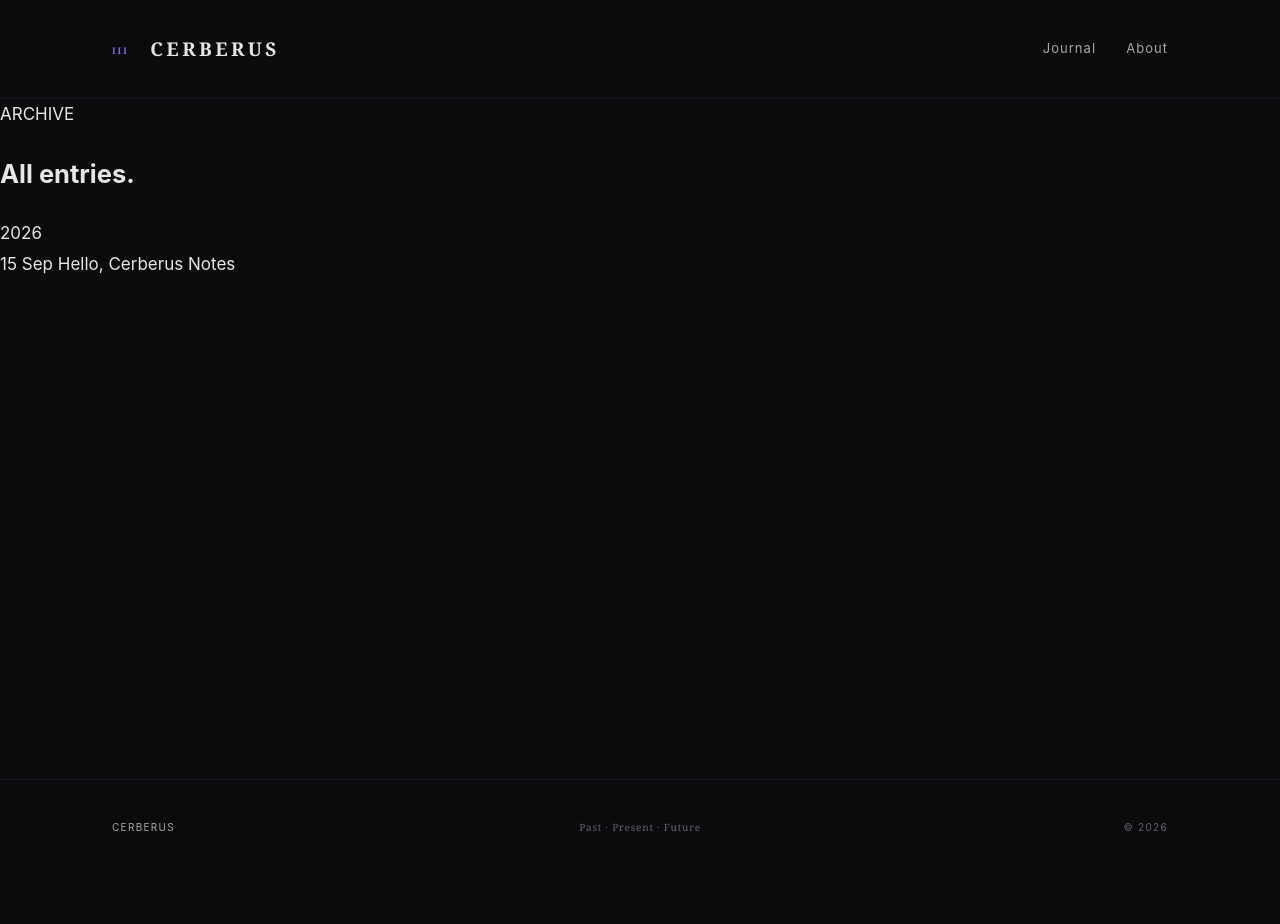
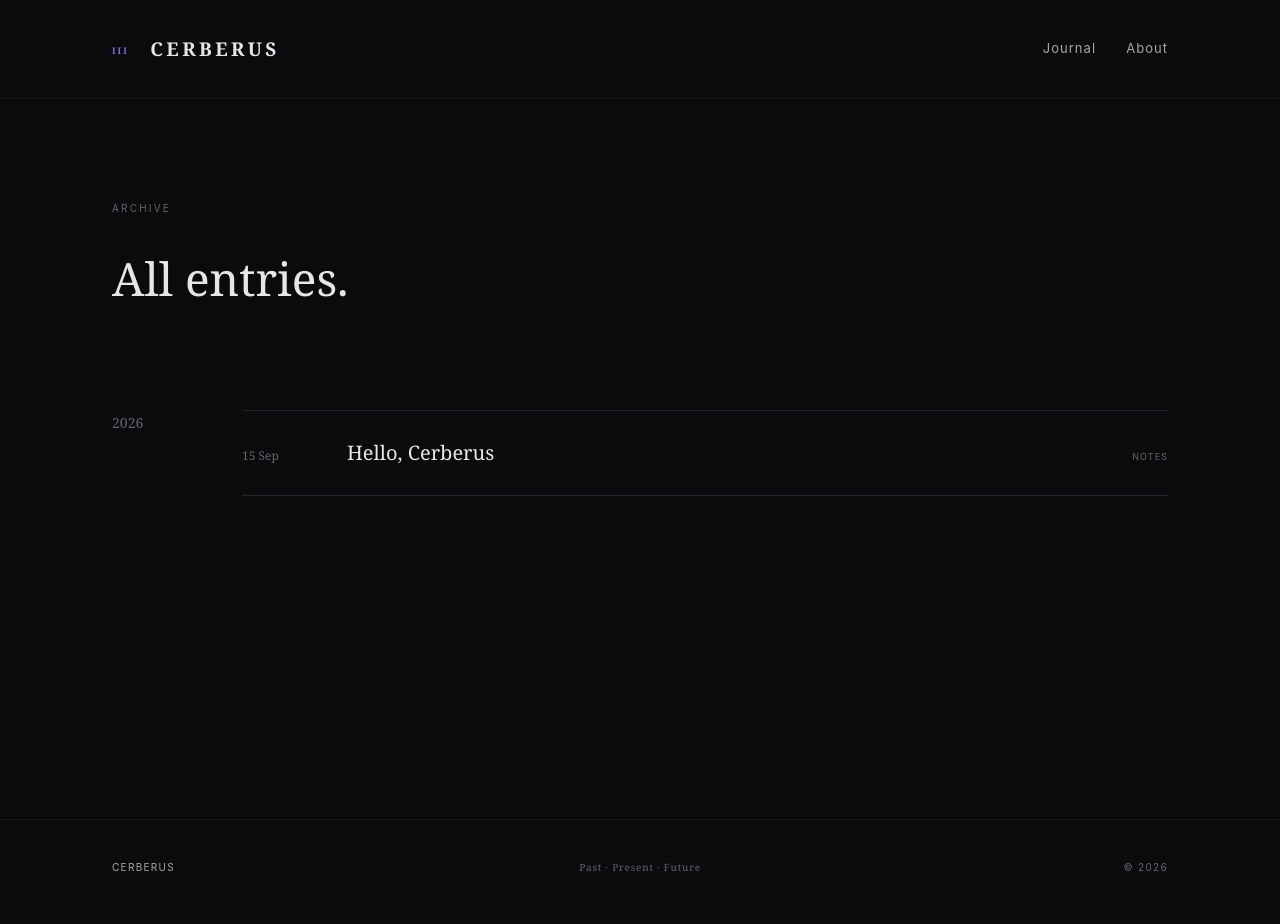
Before and after one commit to D3Capital/cerberus, a Jekyll site: the page built from archive.html, in a window 1280 px wide. Built offline with Jekyll 4.4.1, drawn with Linux system fonts in a browser that asks for light colours; before the commit the page ends 900 px from its top, so only the background shows below that.

Commit message:
Update style.css

```diff
--- a/assets/css/style.css
+++ b/assets/css/style.css
@@ -670,3 +670,120 @@ a {
   line-height: 2;
   letter-spacing: 0.08em;
 }
+/* =========================================================
+   Archive
+   ========================================================= */
+
+.archive {
+  max-width: var(--page-width);
+  min-height: 720px;
+
+  margin: 0 auto;
+  padding: 100px 32px 130px;
+}
+
+.archive-header {
+  margin-bottom: 90px;
+}
+
+.archive-kicker {
+  display: block;
+  margin-bottom: 20px;
+
+  color: var(--text-dim);
+
+  font-size: 10px;
+  letter-spacing: 0.22em;
+}
+
+.archive-header h1 {
+  margin: 0;
+
+  font-family: Georgia, "Times New Roman", serif;
+  font-size: 46px;
+  font-weight: 400;
+}
+
+.archive-year {
+  display: grid;
+  grid-template-columns: 130px 1fr;
+
+  margin-bottom: 75px;
+}
+
+.archive-year-label {
+  color: var(--text-dim);
+
+  font-family: Georgia, "Times New Roman", serif;
+  font-size: 14px;
+}
+
+.archive-list {
+  border-top: 1px solid var(--line);
+}
+
+.archive-entry {
+  display: grid;
+  grid-template-columns: 85px 1fr 100px;
+  gap: 20px;
+
+  padding: 24px 0;
+
+  border-bottom: 1px solid var(--line);
+
+  align-items: baseline;
+}
+
+.archive-entry time {
+  color: var(--text-dim);
+
+  font-family: Georgia, "Times New Roman", serif;
+  font-size: 12px;
+}
+
+.archive-entry-title {
+  font-family: Georgia, "Times New Roman", serif;
+  font-size: 20px;
+
+  transition: color 0.2s ease;
+}
+
+.archive-entry-category {
+  color: var(--text-dim);
+
+  font-size: 9px;
+  letter-spacing: 0.12em;
+  text-align: right;
+  text-transform: uppercase;
+}
+
+.archive-entry:hover .archive-entry-title {
+  color: var(--accent);
+}
+
+@media (max-width: 700px) {
+
+  .archive {
+    padding: 70px 22px 90px;
+  }
+
+  .archive-header {
+    margin-bottom: 60px;
+  }
+
+  .archive-year {
+    display: block;
+  }
+
+  .archive-year-label {
+    margin-bottom: 20px;
+  }
+
+  .archive-entry {
+    grid-template-columns: 65px 1fr;
+  }
+
+  .archive-entry-category {
+    display: none;
+  }
+}
```
